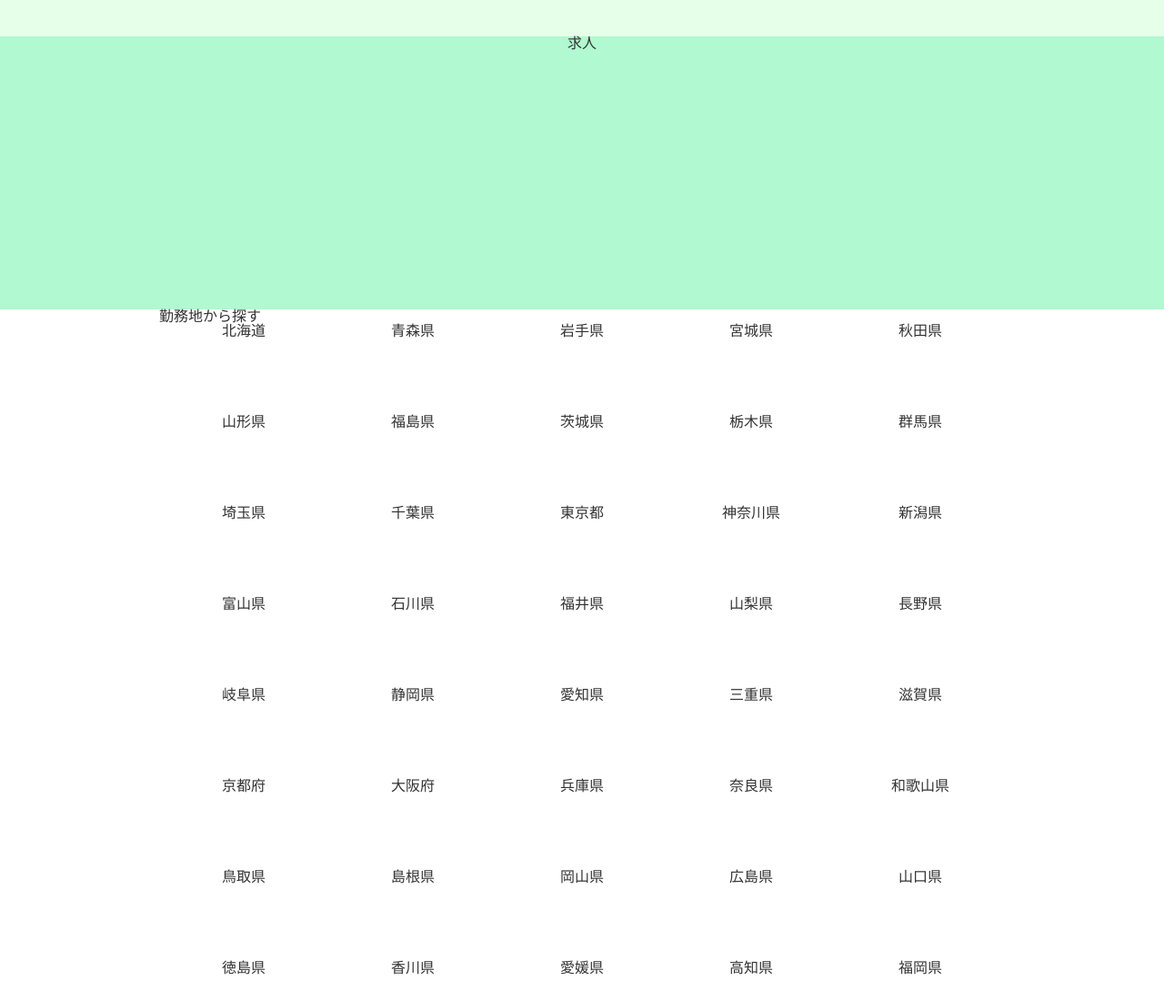
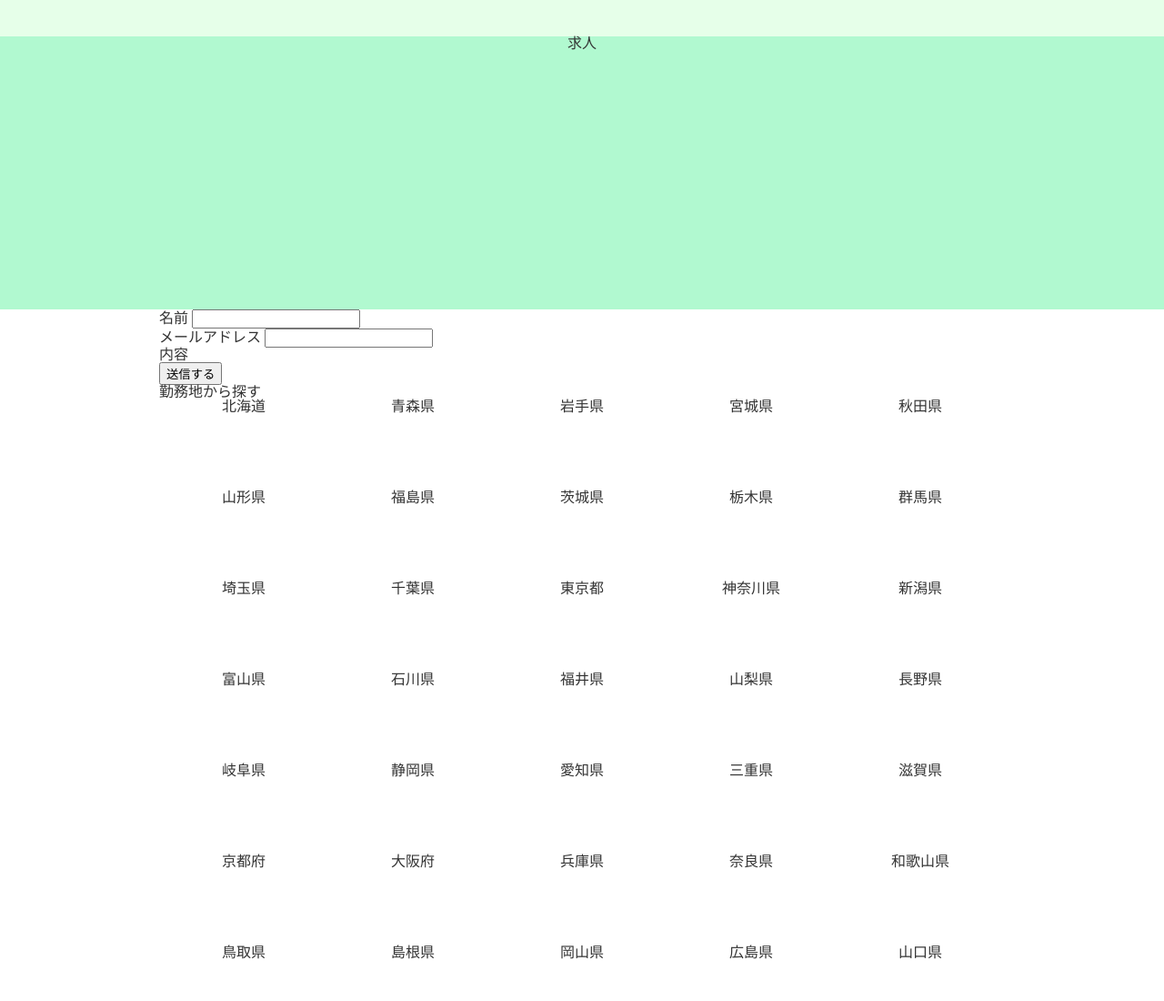
Before and after one commit to rk5155/kawata_takahashi_project, a plain HTML site: page index.html in a window 1280 px wide. Shown: the top 1100 px of the page at 91% size. Drawn offline with nearby package versions, Linux system fonts and the light colour scheme; no server answers.

Commit message:
検索フォームを出力した

```diff
--- a/index.html
+++ b/index.html
@@ -27,7 +27,26 @@
     </section>
 
     <main id="main">
+
+
         <section id="search">
+            <div class="search_form">
+                <form action="/form.php" method="post">
+                    <div>
+                        <label for="name">名前</label>
+                        <input type="text" id="name" name="name">
+                    </div>
+                    <div>
+                        <label for="email">メールアドレス</label>
+                        <input type="mail" id="email" name="email">
+                    </div>
+                    <div>
+                        <label for="message">内容</label>
+                    </div>
+                    <input type="submit" value="送信する">
+                </form>
+            </div>
+
             <div class="serch_work">
                 <h2>勤務地から探す</h2>
 
```
